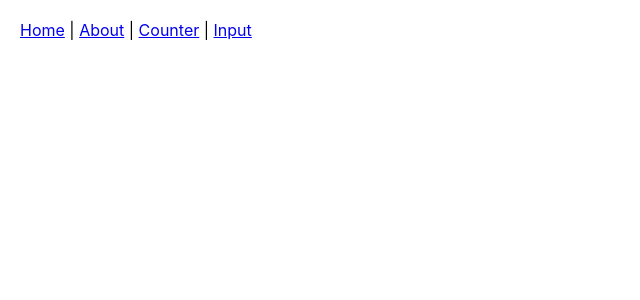
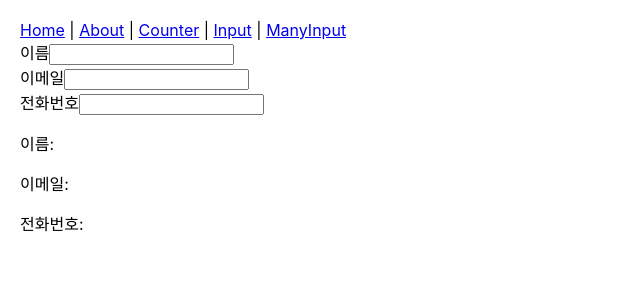
Before and after one commit to jiyoung0307/basic-react, a React (Create React App) app in the folder my-app/: page /manyInput in a window 1280 px wide. Shown: the top 300 px of the page, without its empty margins (0-640 px from the left). Built offline with nearby package versions, Linux system fonts and the light colour scheme.

Commit message:
feat: ManyInput v1.0

```diff
--- a/my-app/src/App.js
+++ b/my-app/src/App.js
@@ -5,6 +5,7 @@ import Home from "./pages/Home";
 import About from "./pages/About";
 import Counter from "./pages/Counter";
 import Input from "./pages/Input";
+import ManyInput from "./pages/ManyInput";
 
 function App() {
   return (
@@ -12,8 +13,8 @@ function App() {
     <div className="App">
       <nav>
         <Link to="/">Home</Link> | <Link to="/about">About</Link> | {" "}
-        <Link to="/counter">Counter</Link> |{" "}
-        <Link to="/input">Input</Link>
+        <Link to="/counter">Counter</Link> | {" "}
+        <Link to="/input">Input</Link> | <Link to="/manyInput">ManyInput</Link>
 
       </nav>
       <Routes>
@@ -21,6 +22,7 @@ function App() {
         <Route path="/about" element={<About />} />
         <Route path="/counter" element={<Counter />} />
         <Route path="/input" element={<Input />} />
+        <Route path="/manyInput" element={<ManyInput />} />
       </Routes>
     </div>
   );
--- a/my-app/src/pages/Input.js
+++ b/my-app/src/pages/Input.js
@@ -1,6 +1,6 @@
 import React, { useState } from 'react';
 
-const Counter = () => {
+const Input = () => {
     const [txtValue, setTextValue] = useState("");
 
     const onChanged = (e) => {
@@ -16,4 +16,4 @@ const Counter = () => {
     );
 }
 
-export default Counter;
+export default Input;
--- /dev/null
+++ b/my-app/src/pages/ManyInput.js
@@ -0,0 +1,44 @@
+import React, { useState } from 'react';
+
+const ManyInput = () => {
+    const [inputs, setInputs] = useState({
+        name: "",
+        email: "",
+        phone: ""
+    });
+
+    const {name, email, phone} = inputs;
+
+    const onChange = (e) => {
+        const value = e.target.value;
+        const id = e.target.id;
+
+        // inputs[id] = value;
+        setInputs({
+            ...inputs,
+            [id]: value
+        })
+    }
+
+    return (
+        <div>
+            <div>
+                <label>이름</label>
+                <input type="text" id="name" value={name} onChange={onChange} />
+            </div>
+            <div>
+                <label>이메일</label>
+                <input type="email" id="email" value={email} onChange={onChange} />
+            </div>
+            <div>
+                <label>전화번호</label>
+                <input type="phone" id="phone" value={phone} onChange={onChange} />
+            </div>
+            <p>이름: {name}</p>
+            <p>이메일: {email}</p>
+            <p>전화번호: {phone}</p>
+        </div>
+    );
+}
+
+export default ManyInput;
```
